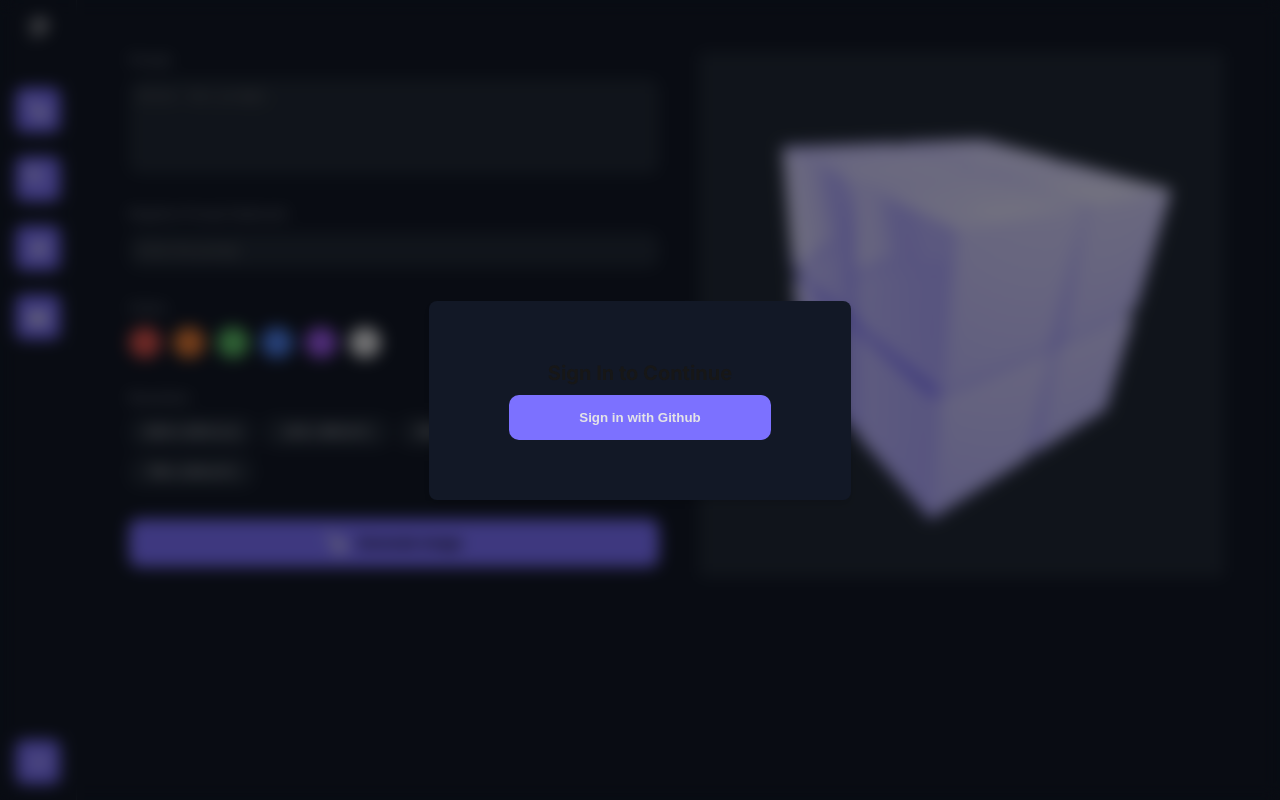
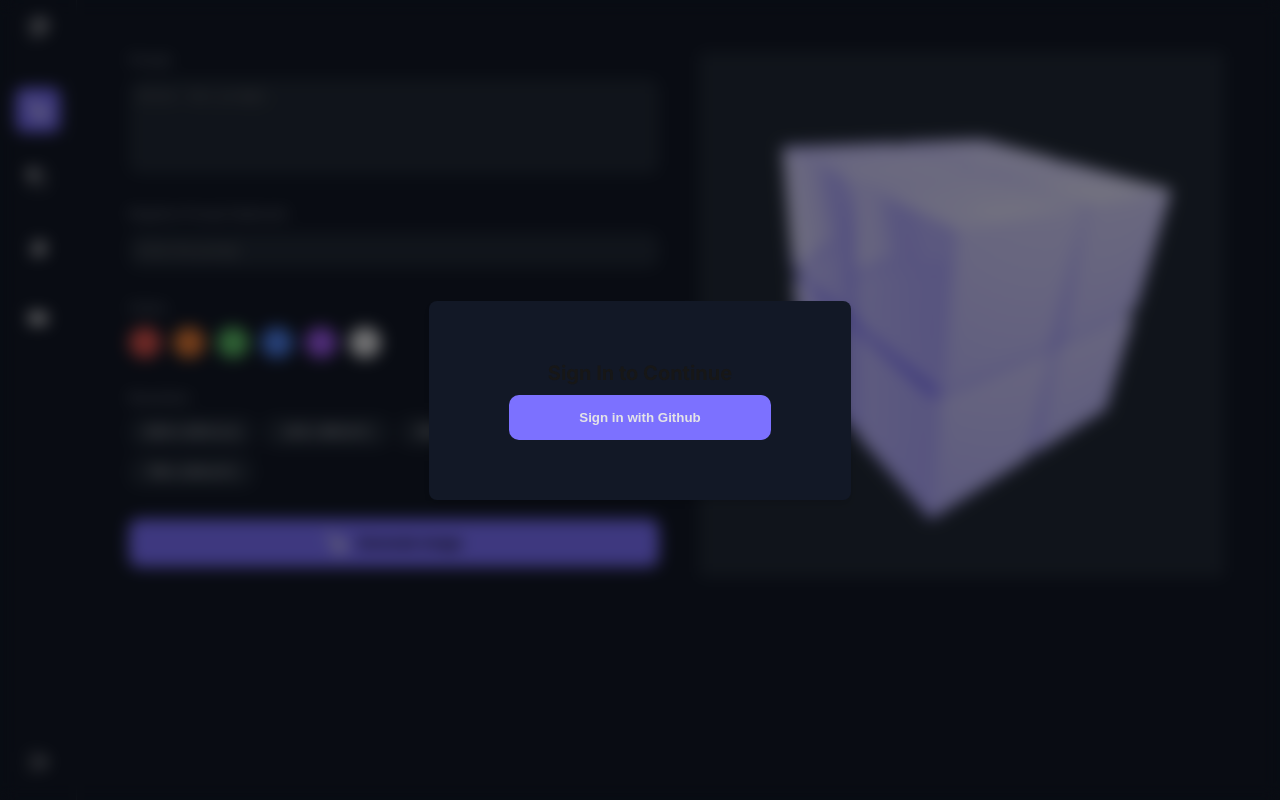
Before and after one commit to sh-ehio/ai-image-generator, a Next.js app in the folder frontend/: page / in a window 1280 px wide. Built offline with nearby package versions, Linux system fonts and the light colour scheme; no server answers.

Commit message:
fix issue with sidebar selection

```diff
--- a/frontend/src/app/(components)/SidebarNav.tsx
+++ b/frontend/src/app/(components)/SidebarNav.tsx
@@ -46,7 +46,7 @@
   border-radius: 8px;
   transition: background-color 0.3s ease;
   ${({ active }) =>
-    active &&
+    active === "true" &&
     css`
       background-color: #7c71ff; /* Custom background color for active item */
     `}
```
